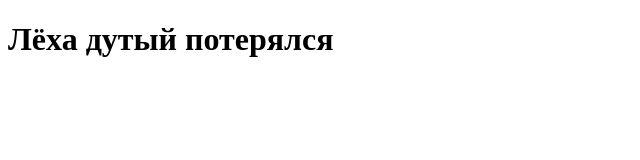
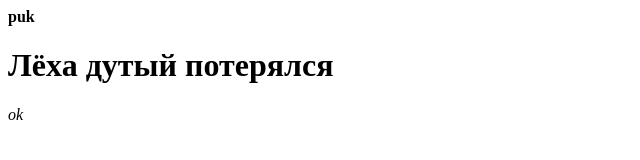
Before and after one commit to FidyaKing/first-project, a plain HTML site: page index.html in a window 1280 px wide. Shown: the whole page, without its empty margins (0-640 px from the left). Drawn offline with Linux system fonts and the light colour scheme.

Commit message:
Текст

```diff
--- a/index.html
+++ b/index.html
@@ -6,6 +6,8 @@
     <title>Document</title>
 </head>
 <body>
+    <b>puk</b>
     <h1>Лёха дутый потерялся</h1>
+    <i>ok</i>
 </body>
 </html>
```
